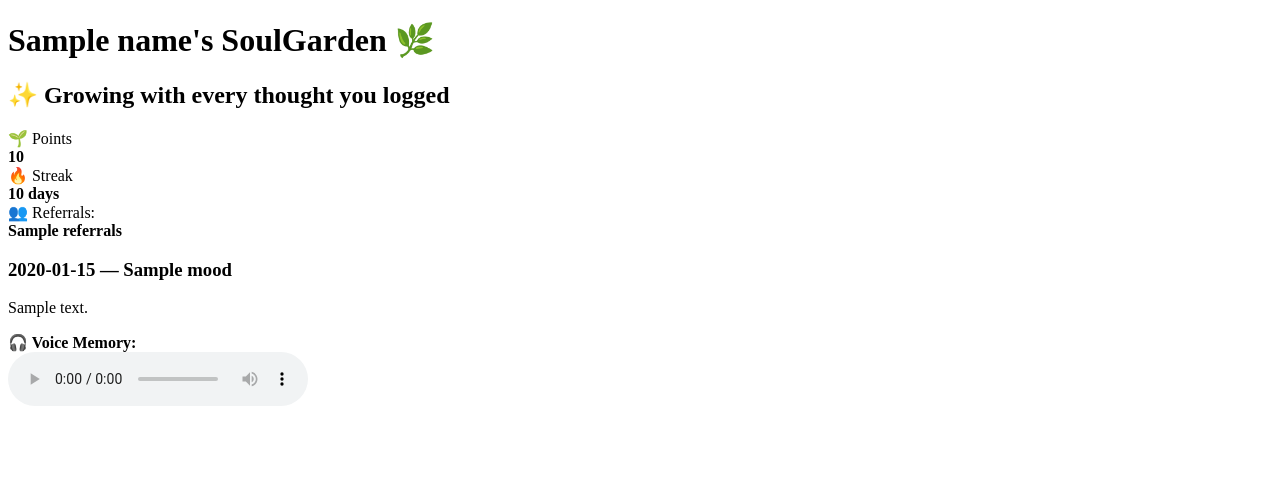
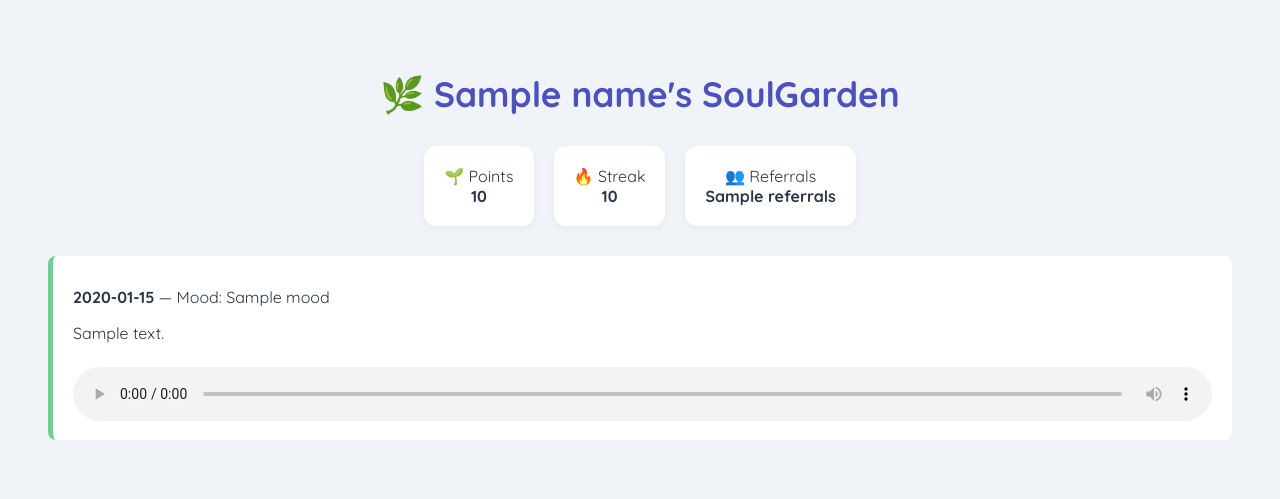
Before and after one commit to garvboiiiii/SoulGarden, a Flask app: template templates/dashboard.html in a window 1280 px wide. Shown: the top 499 px of the page. Run offline with Flask 3, Linux system fonts and the light colour scheme; the template is opened without the code that fills it: most values are stand-ins (such as "Sample title", 1, 10 or a date in 2020); some libraries are stand-ins or nearby versions.

Commit message:
Update dashboard.html

```diff
--- a/templates/dashboard.html
+++ b/templates/dashboard.html
@@ -2,37 +2,63 @@
 <html lang="en">
 <head>
   <meta charset="UTF-8">
-  <meta name="viewport" content="width=device-width, initial-scale=1">
-  <title>SoulGarden: Your Memory Garden</title>
+  <title>{{ name }}'s Dashboard – SoulGarden</title>
   <link href="https://fonts.googleapis.com/css2?family=Quicksand:wght@400;700&display=swap" rel="stylesheet">
-  <style>/* [Styles same as before] */</style>
+  <style>
+    body {
+      font-family: 'Quicksand', sans-serif;
+      background: #f0f4f8;
+      padding: 40px;
+      color: #2d3748;
+    }
+    h1 {
+      font-size: 2.2rem;
+      text-align: center;
+      color: #4c51bf;
+    }
+    .stats {
+      display: flex;
+      justify-content: center;
+      gap: 20px;
+      margin: 30px 0;
+    }
+    .stat {
+      background: #fff;
+      padding: 20px;
+      border-radius: 12px;
+      text-align: center;
+      box-shadow: 0 2px 8px rgba(0,0,0,0.05);
+    }
+    .memory {
+      background: #fff;
+      border-left: 5px solid #68d391;
+      margin-bottom: 20px;
+      padding: 15px 20px;
+      border-radius: 8px;
+    }
+    audio {
+      width: 100%;
+      margin-top: 8px;
+    }
+  </style>
 </head>
 <body>
-
-  <h1>{{ name }}'s SoulGarden 🌿</h1>
-  <h2>✨ Growing with every thought you logged</h2>
-
+  <h1>🌿 {{ name }}'s SoulGarden</h1>
   <div class="stats">
     <div class="stat">🌱 Points<br><strong>{{ points }}</strong></div>
-    <div class="stat">🔥 Streak<br><strong>{{ streak }} days</strong></div>
-    <div class="stat">👥 Referrals:<br><strong>{{ referrals }}</strong></div>
+    <div class="stat">🔥 Streak<br><strong>{{ streak }}</strong></div>
+    <div class="stat">👥 Referrals<br><strong>{{ referrals }}</strong></div>
   </div>
-
   {% for mem in memories %}
   <div class="memory">
-    <h3>{{ mem.timestamp.strftime('%Y-%m-%d') }} — {{ mem.mood }}</h3>
+    <p><strong>{{ mem.timestamp.strftime('%Y-%m-%d') }}</strong> — Mood: {{ mem.mood }}</p>
     <p>{{ mem.text }}</p>
     {% if mem.voice %}
-    <div class="voice-note">
-      <strong>🎧 Voice Memory:</strong><br>
       <audio controls>
         <source src="/{{ mem.voice }}" type="audio/ogg">
-        Your browser does not support the audio tag.
       </audio>
-    </div>
     {% endif %}
   </div>
   {% endfor %}
-
 </body>
 </html>
```
